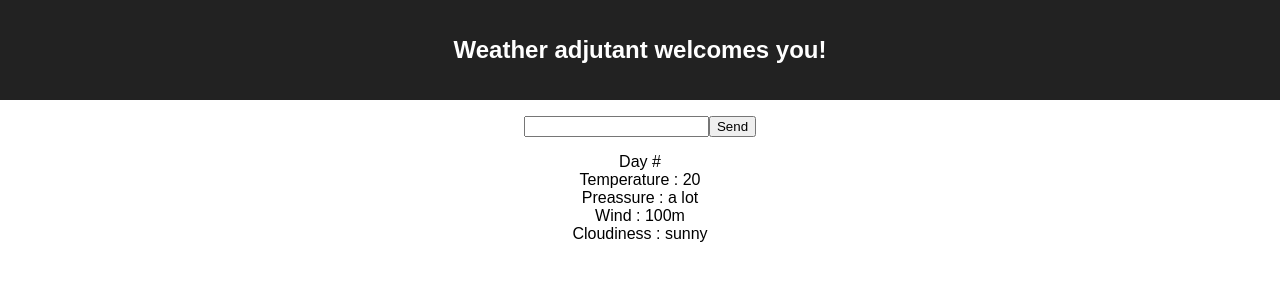
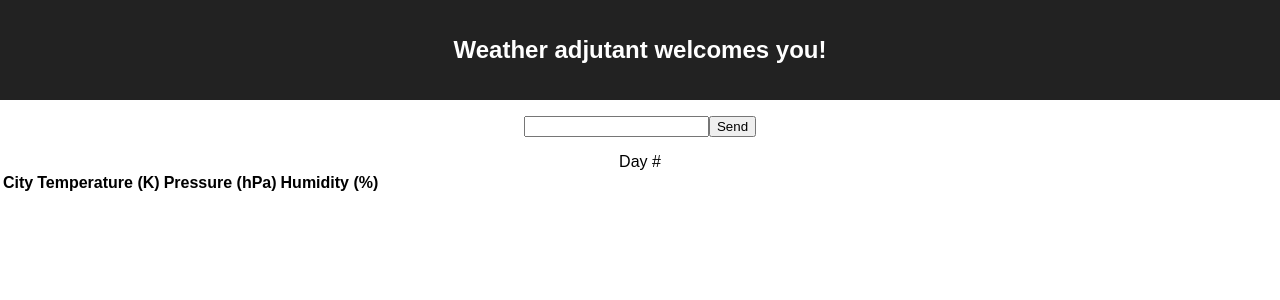
Before and after one commit to segatank/weather_adjutant, a React (Create React App) app: page / in a window 1280 px wide. Shown: the top 300 px of the page. Built offline with nearby package versions, Linux system fonts and the light colour scheme.

Commit message:
modified component for displaying all data received from weather api

```diff
--- a/src/actions/ActionTypes.js
+++ b/src/actions/ActionTypes.js
@@ -7,7 +7,7 @@ export const FETCH_WEATHER = "FETCH_WEATHER";
 export function fetchWeather(city='London') {
   const url = `${ROOT_URL}&q=${city},us`;
   let xhr = new XMLHttpRequest();
-console.log(url)
+//console.log(url)
   xhr.open('GET', url, false);
   xhr.send();
 
@@ -15,8 +15,8 @@ console.log(url)
   if (xhr.status !== 200) {
     console.error( `Api warning: ${xhr.status} ${xhr.statusText}` );
   } else {
-    request = xhr.responseText;
-    console.log(request )
+    request = JSON.parse(xhr.responseText);
+
     return {
       type: FETCH_WEATHER,
       payload: request
--- a/src/components/SearchField.js
+++ b/src/components/SearchField.js
@@ -17,7 +17,6 @@ class SearchField extends Component {
   }
 
   handlerButtonClick (event) {
-    //this.props.fetchWeather('Vena')
     this.setState({ city: "" });
     this.props.fetchWeather(this.state.city);
   }
@@ -34,13 +33,12 @@ class SearchField extends Component {
     if (event.target.value.length > 0) {
       console.log(event.target.value);
       this.setState({ city: event.target.value });
-      this.props.fetchWeather(this.state.city)
-      //document.getElementById("citySearchField").value = '';
+      this.props.fetchWeather(this.state.city);
     }
   }
 
   render() {
-    console.log(this.props)
+    //console.log(this.props)
     return (
       <Fragment>
         <input
@@ -65,4 +63,3 @@ const mapDispatchToProps = (dispatch) => {
 }
 
 export default connect(null, mapDispatchToProps)(SearchField);
-//export default SearchField;
--- a/src/components/WeatherUnit.js
+++ b/src/components/WeatherUnit.js
@@ -2,20 +2,59 @@ import React, { Component, Fragment } from 'react';
 import { connect } from "react-redux";
 
 class WeatherUnit extends Component {
+//
+  renderWeather(cityData) {
+    console.log(cityData)
+    const name = cityData.city.name;
+    const temps = cityData.list.map(weather => weather.main.temp);
+    const pressures = cityData.list.map(weather => weather.main.pressure);
+    const humidities = cityData.list.map(weather => weather.main.humidity);
+    const { lon, lat } = cityData.city.coord;
+
+    return (
+      <tr key={name}>
+        <td> lon={lon} lat={lat} </td>
+        <td>{temps}  units="K" </td>
+        <td>{pressures} units="hPa" </td>
+        <td>{humidities} units="%" </td>
+      </tr>
+    );
+  }
+//
+
   render() {
     const noCityName = "Nothing to show. Please enter city name.";
     console.log(this.props)
+    console.log(this.props.weather)
+
     if (!this.props.weather) {
       return <div>{noCityName}</div>
     }
-    const { temp, cloudiness, wind, preassure } = this.props.weather;
+    //const { temp, cloudiness, wind, preassure } = this.props.weather;
+  //  const { list } = this.props.weather.list;
+    //console.log(list)
     return (
       <Fragment>
           <div>Day # </div>
-          <div>Temperature : {temp}</div>
-          <div>Preassure : {preassure}</div>
-          <div>Wind : {wind}</div>
-          <div>Cloudiness : {cloudiness}</div>
+          <table className="table table-hover">
+            <thead>
+              <tr>
+                <th>City</th>
+                <th>Temperature (K)</th>
+                <th>Pressure (hPa)</th>
+                <th>Humidity (%)</th>
+              </tr>
+            </thead>
+            <tbody>
+              {
+                this.props.weather.map(this.renderWeather)
+                // list.forEach (function (item) {
+                //   <DisplayOneDayWeatherBlock props={item}/>
+                // })
+                //this.props.weather.map(itm => <DisplayOneDayWeatherBlock props={itm.list}/>)
+              }
+            </tbody>
+          </table>
       </Fragment>
     )
   }
@@ -23,7 +62,6 @@ class WeatherUnit extends Component {
 
 
 const mapStateToProps = store => {
-  console.log(store)
   return {
     weather: store
   };
--- a/src/store/ConfigureStore.js
+++ b/src/store/ConfigureStore.js
@@ -2,6 +2,7 @@ import { createStore } from 'redux';
 import { rootReducer, initialState } from '../reducers/RootReducer'
 
 
-const store = createStore(rootReducer, initialState);
+//const store = createStore(rootReducer, initialState);
+const store = createStore(rootReducer);
 
 export default store;
```
